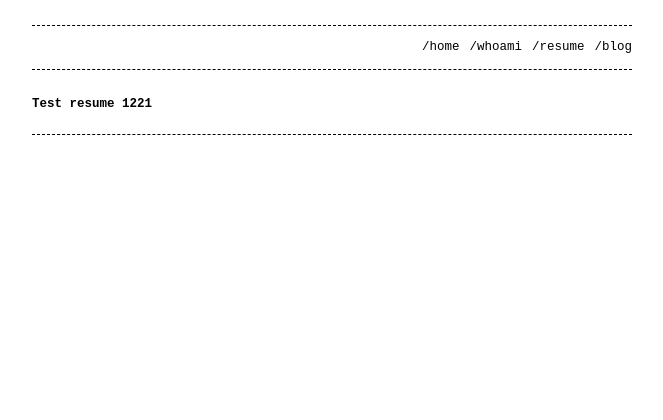
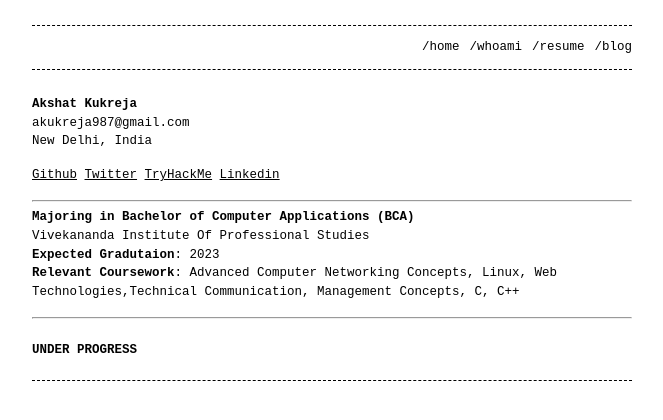
Before and after one commit to br0wnboi/test-website, a Jekyll site: the page built from resume.md, in a window 1280 px wide. Shown: the top 420 px of the page, without its empty margins (308-971 px from the left). Built offline with Jekyll 4.4.1, drawn with Linux system fonts in a browser that asks for light colours.

Commit message:
Updated Resume

```diff
--- a/resume.md
+++ b/resume.md
@@ -4,4 +4,20 @@ layout: default
 permalink: /resume
 ---
 
-## Test resume 1221
+# Akshat Kukreja
+akukreja987@gmail.com
+New Delhi, India
+
+
+[Github](https://www.github.com/br0wnboi) [Twitter](https://www.twitter.com/br0wnboi) [TryHackMe](https://tryhackme.com/p/br0wnboi) [Linkedin](https://www.linkedin.com/in/akshat987/)
+
+*****
+
+**Majoring in Bachelor of Computer Applications (BCA)**
+Vivekananda Institute Of Professional Studies
+**Expected Gradutaion**: 2023
+**Relevant Coursework**: Advanced Computer Networking Concepts, Linux, Web Technologies,Technical Communication, Management Concepts, C, C++
+
+*****
+
+# **UNDER PROGRESS**
```
